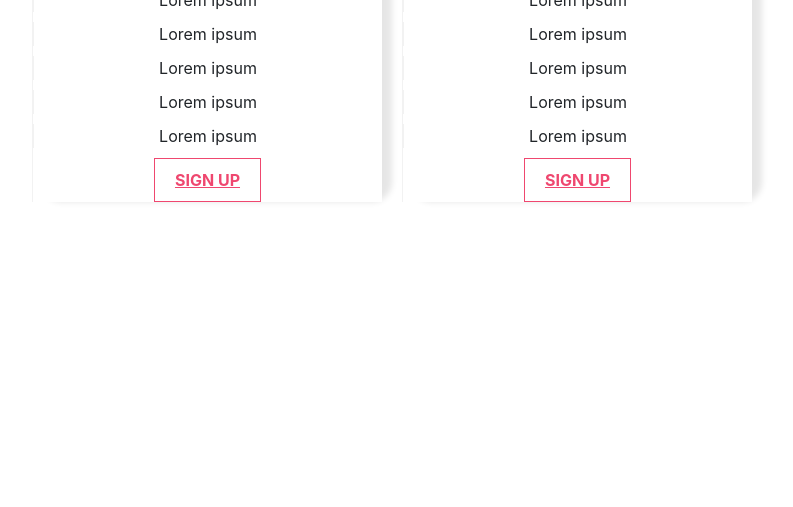
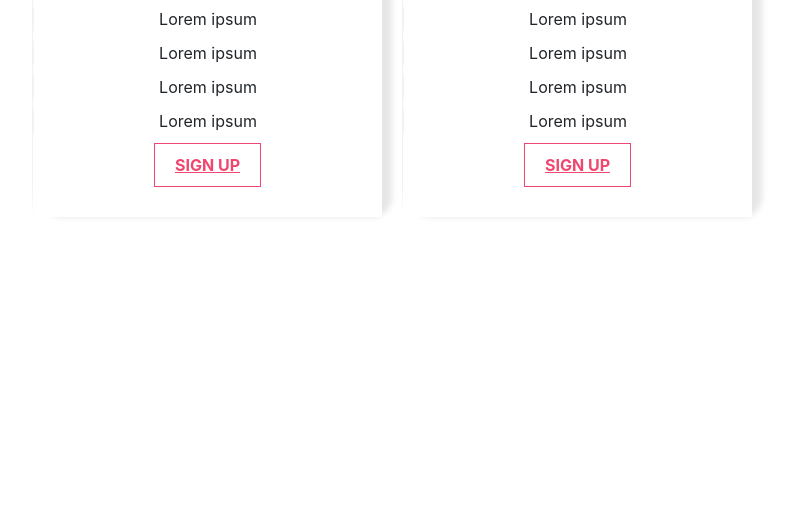
Before and after one commit to Yogesh-Tawde/Fourth-Task, a plain HTML site: page index.html in a window 1280 px wide. Shown: the part 293-800 px from the top of the page, without its empty margins (248-1041 px from the left). Drawn offline with Linux system fonts and the light colour scheme.

Commit message:
code changes

```diff
--- a/style.css
+++ b/style.css
@@ -75,8 +75,7 @@ body {
   list-style: none;
   padding: 0;
   margin: 0;
-  border-bottom-right: 30px solid white;
-
+  border-bottom: 30px solid white;
 }
 
 ul {
```
